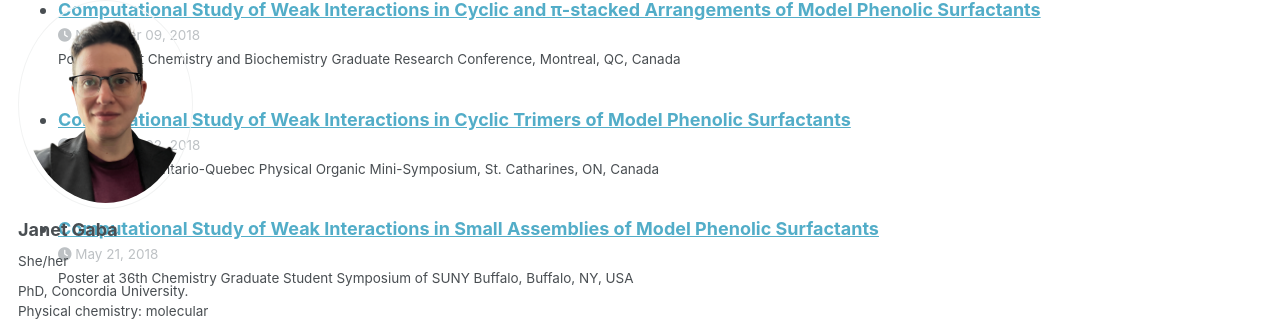
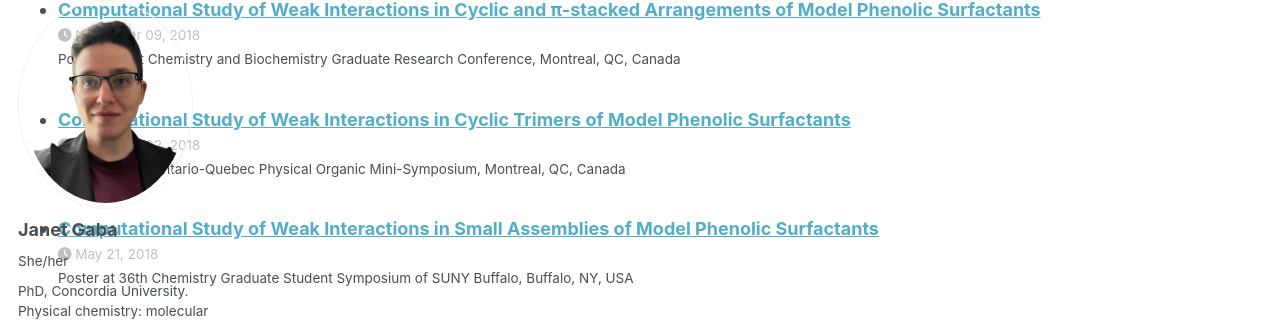
Before and after one commit to janetgaba/janetgaba.github.io, a Jekyll site: the page built from _pages/cv.md, in a window 1280 px wide and 900 px high, scrolled down 2750 px. Shown: the part 99-423 px from the top of the window. Built offline with Jekyll 4.4.1, drawn with Linux system fonts in a browser that asks for light colours; some web fonts are replaced; a script bundle is joined from its source files by our own code; library files that are not in the unit come from our copies.

Commit message:
Update 2018-11-02-poms.md

```diff
--- a/_talks/2018-11-02-poms.md
+++ b/_talks/2018-11-02-poms.md
@@ -5,6 +5,6 @@ type: "Poster"
 permalink: /talks/2018-11-02-poms
 venue: "46th Ontario-Quebec Physical Organic Mini-Symposium"
 date: 2018-11-02
-location: "St. Catharines, ON, Canada"
+location: "Montreal, QC, Canada"
 authors: "<u><b>Gaba, J. H.</b></u>; DeWolf, C. E.; Muchall, H. M."
 ---
```
